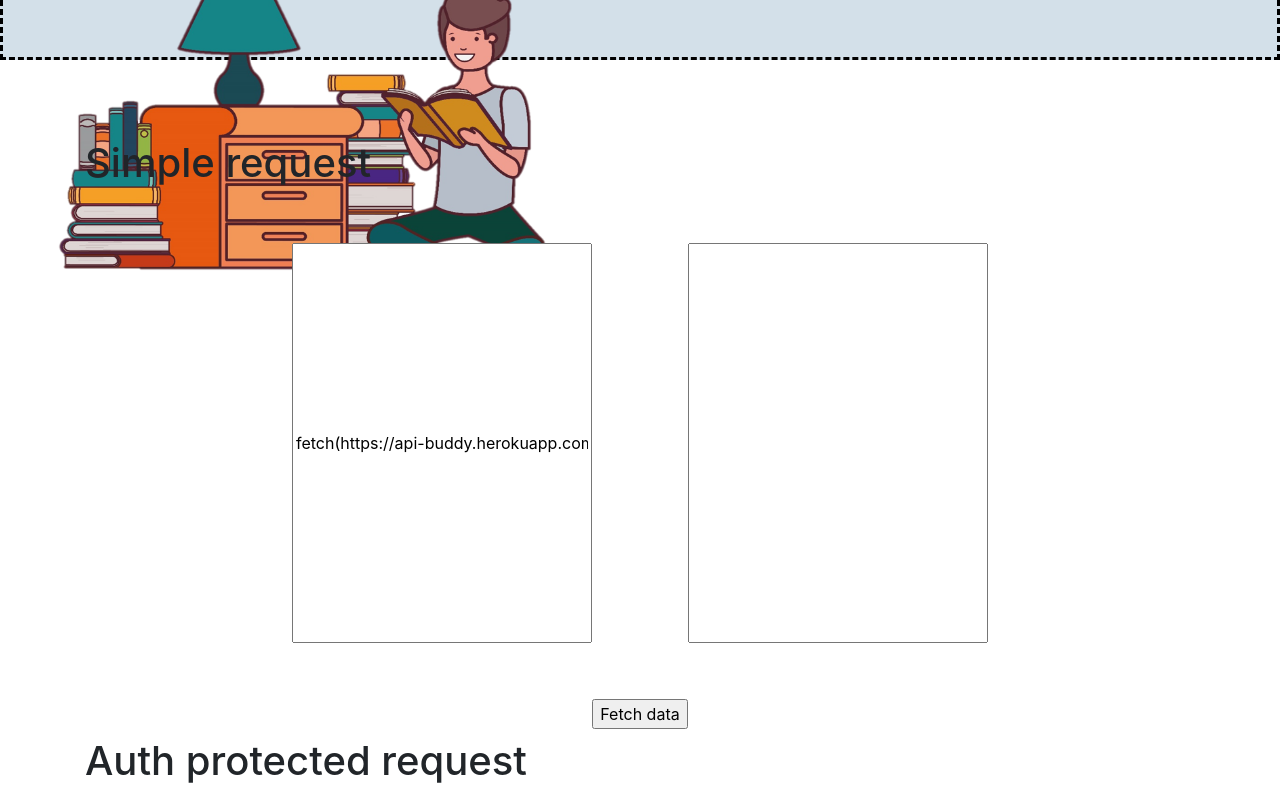
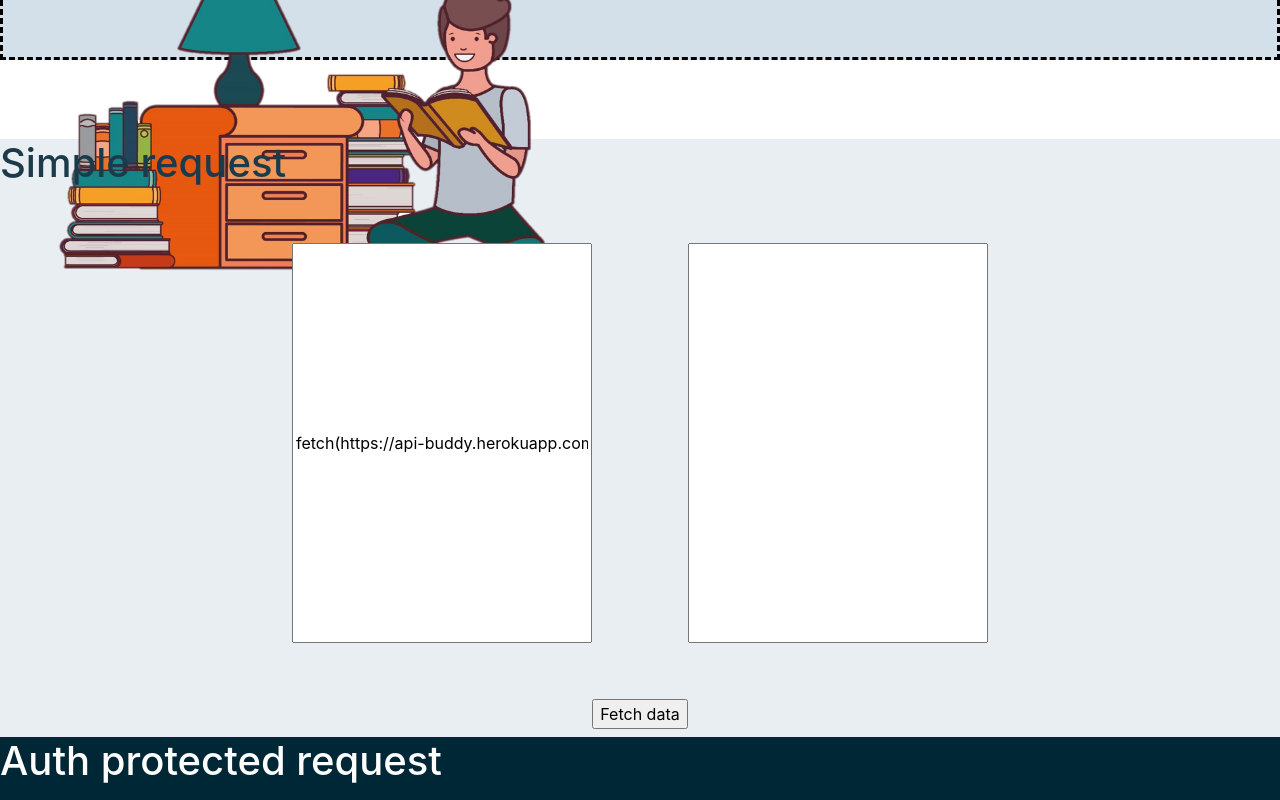
Before and after one commit to SidnevIgor/api-buddy-react, a React (Create React App) app: page / in a window 1280 px wide. Shown: the part 640-1440 px from the top of the page. Built offline with nearby package versions, Linux system fonts and the light colour scheme.

Commit message:
Setting headers color

```diff
--- a/src/components/app.jsx
+++ b/src/components/app.jsx
@@ -47,7 +47,7 @@ class App extends Component {
         <Header
           totalCounters={this.state.counters.filter((counter) => counter.value > 0).length}
           />
-        <main className="container">
+
         {/*  <Counters
             onReset={this.handleReset}
             onDelete={this.handleDelete}
@@ -59,14 +59,18 @@ class App extends Component {
           <Fetching
             route='customers'
             heading='Simple request'
+            backgroundClr='#E9EEF2'
+            headingClr='#1C3B4A'
             />
             <Fetching
               route='auth/employees'
               heading='Auth protected request'
-              token='eyJhbGciOiJIUzI1NiIsInR5cCI6IkpXVCJ9.eyJfaWQiOiI1Zjc1NzkxMDA5M2Q4NjAwMTc5NzA5NTMiLCJpYXQiOjE2MDE1MzQyMjV9.PjPqjLi221SN6TgapD4USzUdm-wHE2H_hGC8n_R3ORE '
+              token='eyJhbGciOiJIUzI1NiIsInR5cCI6IkpXVCJ9.eyJfaWQiOiI1Zjc1NzkxMDA5M2Q4NjAwMTc5NzA5NTMiLCJpYXQiOjE2MDE1MzQyMjV9.PjPqjLi221SN6TgapD4USzUdm-wHE2H_hGC8n_R3ORE'
+              backgroundClr='#002736'
+              headingClr='#FEFEFE'
               />
             <Footer />
-        </main>
+
       </React.Fragment>
     );
   }
--- a/src/components/fetching.jsx
+++ b/src/components/fetching.jsx
@@ -10,8 +10,8 @@ export default class Fetching extends Component {
   };
   render() {
     return (
-      <React.Fragment>
-        <h1>{this.props.heading}</h1>
+      <div style={{fontFamily: "Inter", backgroundColor: this.props.backgroundClr}}>
+        <h1 style={{color: this.props.headingClr}}>{this.props.heading}</h1>
         <div className="d-flex justify-content-center">
           <input type='text' style={{height: "400px", width: "300px"}} className="m-5"
             value={this.state.query}
@@ -24,7 +24,7 @@ export default class Fetching extends Component {
         <div className="d-flex justify-content-center">
           <input type="submit" value="Fetch data" style={{display: "inline-block"}} className="m-2" onClick={(event)=> this.handleSubmit(event)}/>
         </div>
-      </React.Fragment>
+      </div>
     );
   }
   handleChange = (event) => {
```
